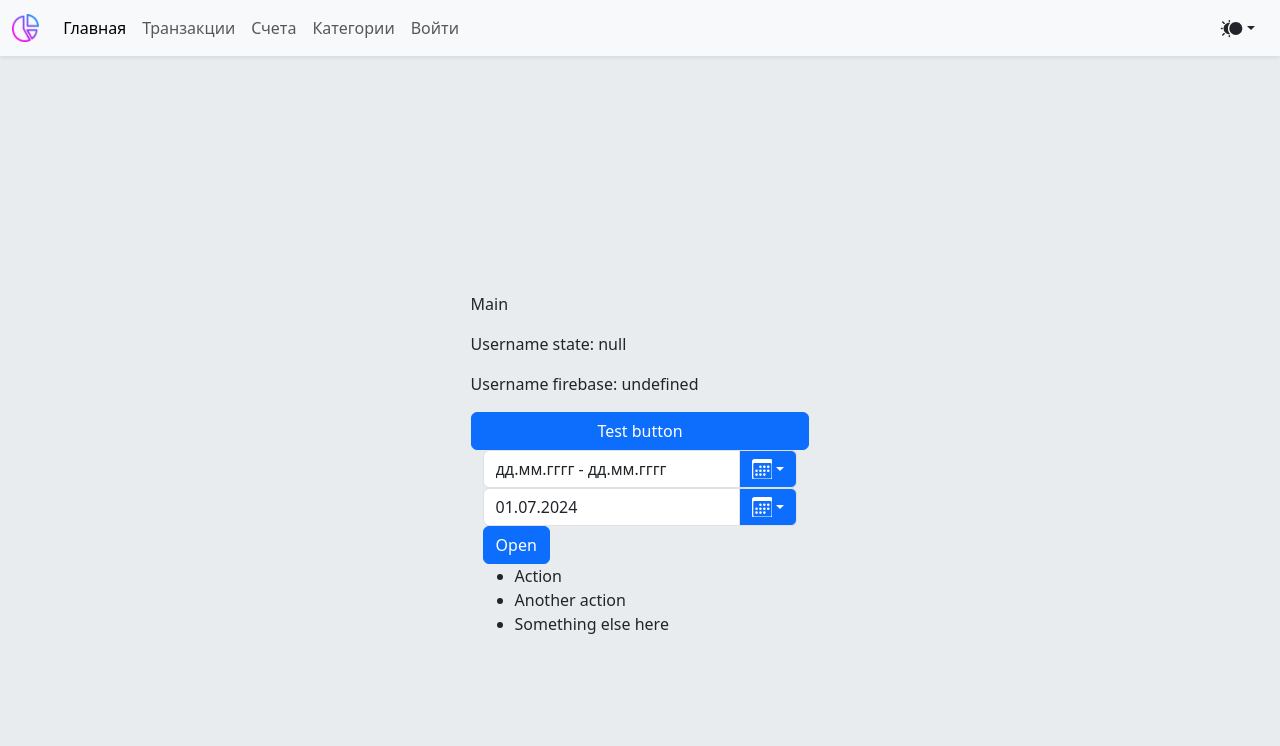
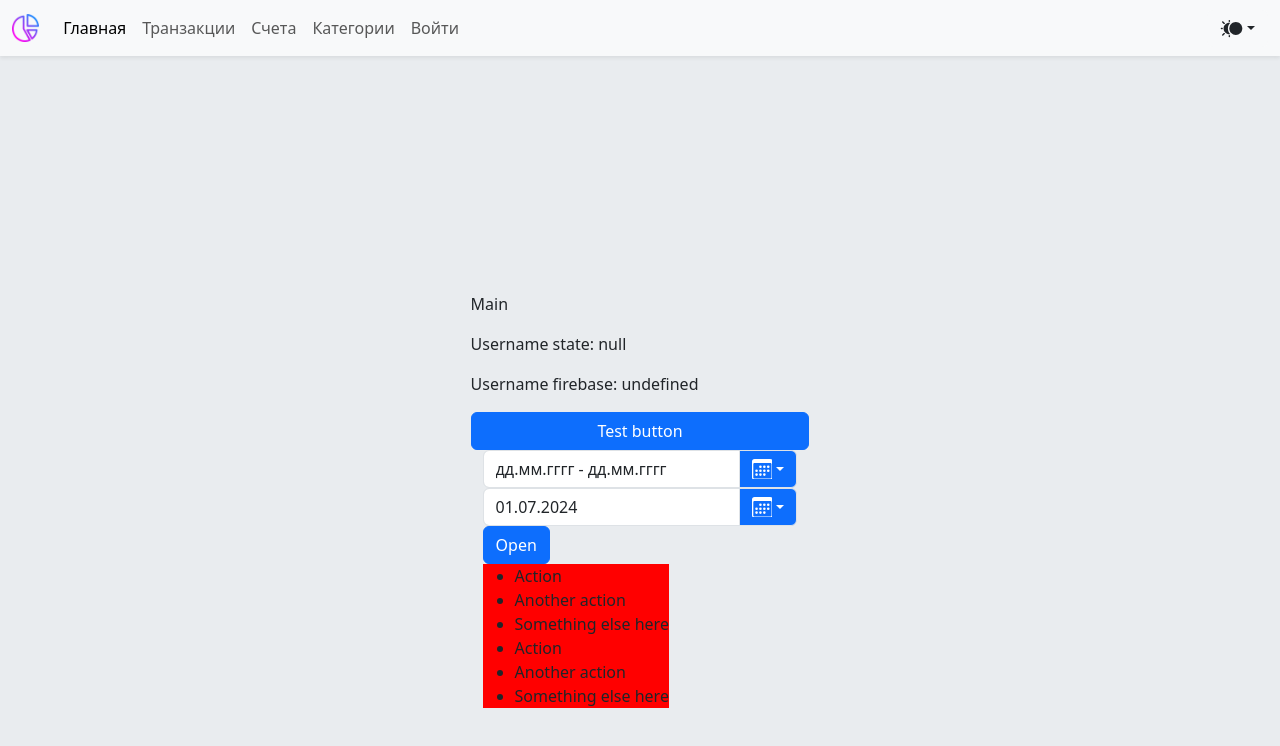
Before and after one commit to YusupovArtur/money-react-app, a React (Vite) app: page / in a window 1280 px wide. Both pictures are taken after a click on the button "Open". Shown: the top 746 px of the page. Built offline with nearby package versions, Linux system fonts and the light colour scheme; no server answers.

Commit message:
dropdown partly

```diff
--- a/src/components/pages/main_page/MainPage.tsx
+++ b/src/components/pages/main_page/MainPage.tsx
@@ -183,6 +183,8 @@ function MainPage(): React.ReactElement {
     // }
   };
 
+  const [isOpened, setIsOpened] = useState<boolean>(false);
+
   return (
     <div className="d-flex flex-column justify-content-center align-content-center">
       <p>Main</p>
@@ -195,9 +197,24 @@ function MainPage(): React.ReactElement {
         <DateInputLegacy dateInputValue={dateInputValue} setDateInputValue={setDateInputValue} isPeriod={true}></DateInputLegacy>
         <DateInput dateState={dateState} setDateState={setDateState}></DateInput>
         <DropdownMenu
-          DropdownButton={<button className="btn btn-primary">Open</button>}
-          DropdownItem={
-            <ul>
+          DropdownToggle={<button className="btn btn-primary">Open</button>}
+          DropdownMenu={
+            <ul style={{ backgroundColor: 'red' }} className="m-0">
+              <li>
+                <a className="dropdown-item" href="#">
+                  Action
+                </a>
+              </li>
+              <li>
+                <a className="dropdown-item" href="#">
+                  Another action
+                </a>
+              </li>
+              <li>
+                <a className="dropdown-item" href="#">
+                  Something else here
+                </a>
+              </li>{' '}
               <li>
                 <a className="dropdown-item" href="#">
                   Action
@@ -215,6 +232,12 @@ function MainPage(): React.ReactElement {
               </li>
             </ul>
           }
+          isOpened={isOpened}
+          setIsOpened={setIsOpened}
+          // openFunction={() => console.log('open')}
+          // closeFunction={() => console.log('close')}
+          menuAligmentY="bottom"
+          menuAligmentX="left"
         ></DropdownMenu>
       </div>
     </div>
--- a/src/components/small_components/DropdownMenu.tsx
+++ b/src/components/small_components/DropdownMenu.tsx
@@ -1,14 +1,106 @@
-import React, { useState, ReactNode } from 'react';
+import React, { useEffect, useRef, ReactNode, useState } from 'react';
 
-const DropdownMenu: React.FC<{ DropdownButton: ReactNode; DropdownItem: ReactNode }> = ({ DropdownButton, DropdownItem }) => {
-  const [isOpened, setIsOpened] = useState<boolean>(false);
+const getDropdownMenuPosition = (aligmentY: 'bottom' | 'top', aligmentX: 'left' | 'right'): React.CSSProperties => {
+  if (aligmentY === 'bottom') {
+    if (aligmentX === 'left') return { top: '100%', left: '0%', position: 'absolute', display: 'inline-block' };
+    else return { top: '100%', right: '0%', position: 'absolute', display: 'inline-block' };
+  } else {
+    if (aligmentX === 'left') return { bottom: '100%', left: '0%', position: 'absolute', display: 'inline-block' };
+    else return { bottom: '100%', right: '0%', position: 'absolute', display: 'inline-block' };
+  }
+};
+
+const DropdownMenu: React.FC<{
+  DropdownToggle: ReactNode;
+  DropdownMenu: ReactNode;
+  isOpened: boolean;
+  setIsOpened: React.Dispatch<React.SetStateAction<boolean>>;
+  openFunction?: () => void;
+  closeFunction?: () => void;
+  isCloseWhenClickInside?: boolean;
+  isCloseWhenClickOutside?: boolean;
+  menuAligmentY?: 'bottom' | 'top';
+  menuAligmentX?: 'left' | 'right';
+}> = ({
+  DropdownToggle,
+  DropdownMenu,
+  isOpened,
+  setIsOpened,
+  openFunction,
+  closeFunction,
+  isCloseWhenClickInside = true,
+  isCloseWhenClickOutside = true,
+  menuAligmentY = 'top',
+  menuAligmentX = 'left',
+}) => {
+  const dropdownToggleRef = useRef<HTMLDivElement>(null);
+  const dropdownMenuRef = useRef<HTMLDivElement>(null);
+
+  const [menuContainerStyle, setMenuContainerStyle] = useState<React.CSSProperties>(
+    getDropdownMenuPosition(menuAligmentY, menuAligmentX),
+  );
+
+  const handleClickDropdownToggle = (event: React.MouseEvent<HTMLDivElement>) => {
+    if (!dropdownMenuRef.current || (dropdownMenuRef.current && !dropdownMenuRef.current.contains(event.target as Node))) {
+      console.log('toggle');
+      setIsOpened((state) => {
+        if (!state && openFunction) openFunction();
+        if (state && closeFunction) closeFunction();
+        return !state;
+      });
+    }
+  };
+
+  const handleClickDropdownMenu = () => {
+    if (isCloseWhenClickInside) {
+      console.log('menu');
+      if (closeFunction) closeFunction();
+      setIsOpened(false);
+    }
+  };
+
+  const handleClickOutside = (event: MouseEvent) => {
+    if (
+      isCloseWhenClickOutside &&
+      dropdownToggleRef.current &&
+      dropdownMenuRef.current &&
+      !dropdownToggleRef.current.contains(event.target as Node) &&
+      !dropdownMenuRef.current.contains(event.target as Node)
+    ) {
+      console.log('outside');
+      if (closeFunction) closeFunction();
+      setIsOpened(false);
+    }
+  };
+
+  const handleScroll = () => {
+    if (dropdownToggleRef && dropdownMenuRef) {
+    }
+  };
+
+  useEffect(() => {
+    document.addEventListener('mousedown', handleClickOutside);
+    window.addEventListener('scroll', handleScroll);
+    window.addEventListener('resize', handleScroll);
+    window.addEventListener('wheel', handleScroll);
+    return () => {
+      document.removeEventListener('mousedown', handleClickOutside);
+      window.removeEventListener('scroll', handleScroll);
+      window.removeEventListener('resize', handleScroll);
+      window.removeEventListener('wheel', handleScroll);
+    };
+  }, []);
 
   return (
     <>
-      <div style={{ position: 'relative' }} onClick={() => setIsOpened((state) => !state)}>
-        {DropdownButton}
+      <div onClick={handleClickDropdownToggle} ref={dropdownToggleRef} style={{ position: 'relative', display: 'inline-block' }}>
+        {DropdownToggle}
+        {isOpened && (
+          <div onClick={handleClickDropdownMenu} ref={dropdownMenuRef} style={menuContainerStyle}>
+            {DropdownMenu}
+          </div>
+        )}
       </div>
-      {isOpened && <div style={{ position: 'absolute' }}>{DropdownItem}</div>}
     </>
   );
 };
```
